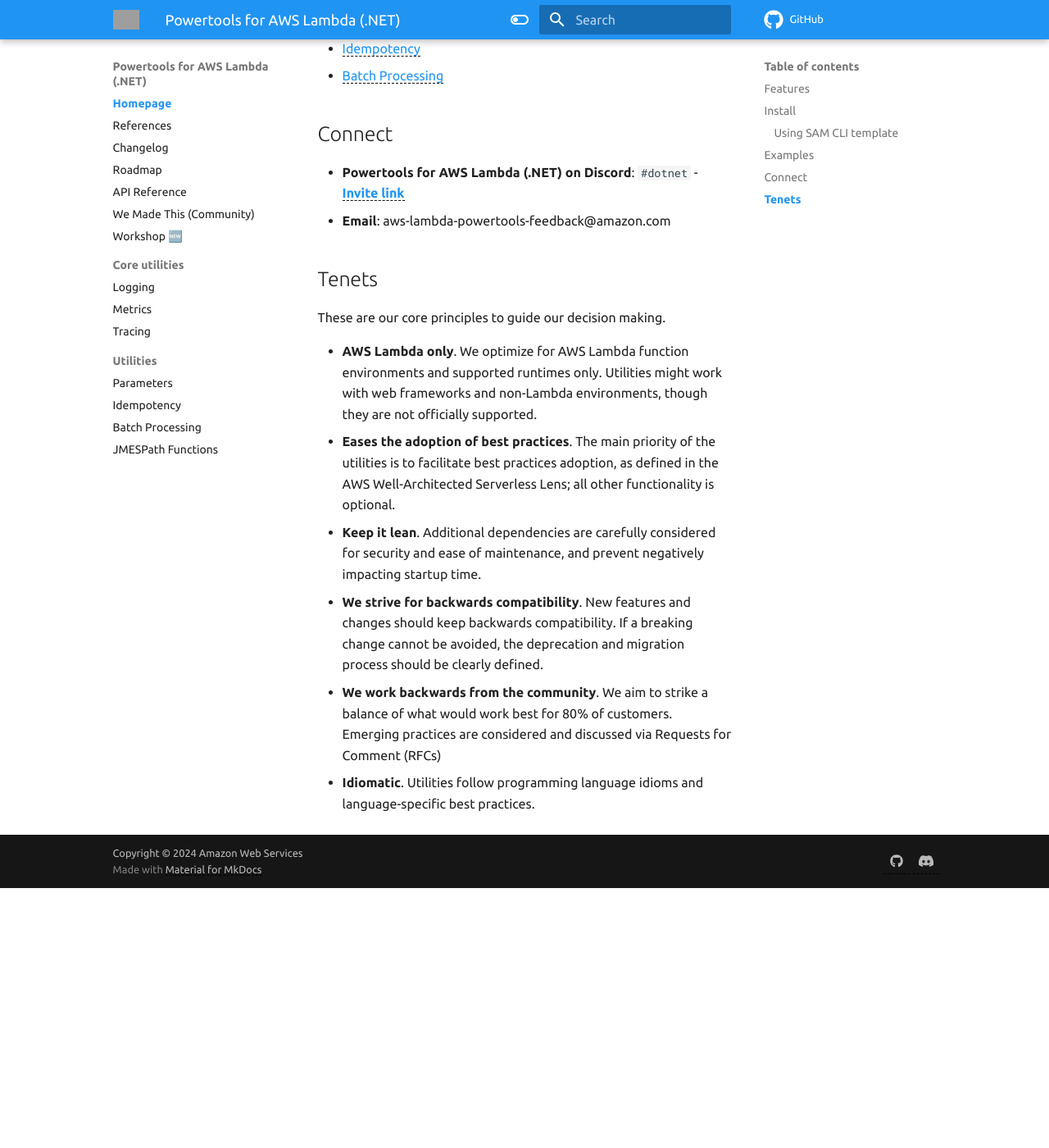
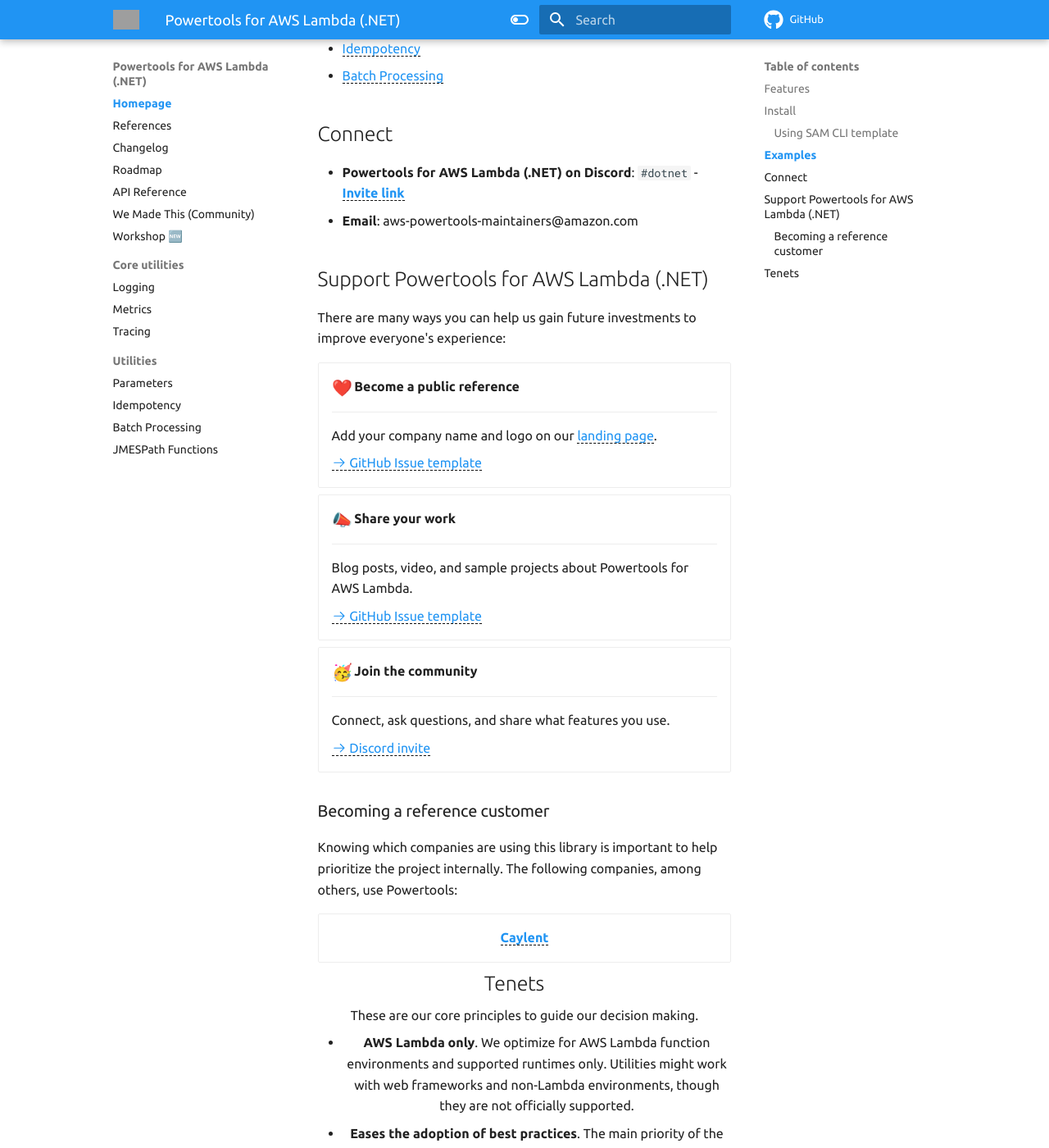
Before and after one commit to aws-powertools/powertools-lambda-dotnet, an MkDocs documentation site: the page built from docs/index.md, in a window 1280 px wide and 1400 px high, scrolled down 3492 px. Shown: the whole window at 82% size. Built offline with MkDocs 1.6.1 and Material for MkDocs 9.7.7, drawn with Linux system fonts in a browser that asks for light colours; emoji names are drawn with the system emoji font; a script that is not in the unit is left out; comment, search, counter and statistics services are not loaded; the version menu is left out; before the commit the page ends 4575 px from its top, so only the background shows below that; grey boxes are pictures that could not be loaded.

Commit message:
Update docs

```diff
--- a/docs/index.md
+++ b/docs/index.md
@@ -120,7 +120,48 @@
 ## Connect
 
 * **Powertools for AWS Lambda (.NET) on Discord**: `#dotnet` - **[Invite link](https://discord.gg/B8zZKbbyET){target="_blank"}**
-* **Email**: aws-lambda-powertools-feedback@amazon.com
+* **Email**: aws-powertools-maintainers@amazon.com
+
+## Support Powertools for AWS Lambda (.NET)
+
+There are many ways you can help us gain future investments to improve everyone's experience:
+
+<div class="grid cards" markdown>
+
+- :heart:{ .lg .middle } __Become a public reference__
+
+    ---
+
+    Add your company name and logo on our [landing page](https://powertools.aws.dev).
+
+    [:octicons-arrow-right-24: GitHub Issue template](https://github.com/aws-powertools/powertools-lambda-dotnet/issues/new?assignees=&labels=customer-reference&template=support_powertools.yml&title=%5BSupport+Lambda+Powertools%5D%3A+%3Cyour+organization+name%3E){target="_blank"}
+
+- :mega:{ .lg .middle } __Share your work__
+
+    ---
+
+    Blog posts, video, and sample projects about Powertools for AWS Lambda.
+
+    [:octicons-arrow-right-24: GitHub Issue template](https://github.com/aws-powertools/powertools-lambda-dotnet/issues/new?assignees=&labels=customer-reference&template=support_powertools.yml&title=%5BSupport+Lambda+Powertools%5D%3A+%3Cyour+organization+name%3E){target="_blank"}
+
+- :partying_face:{ .lg .middle } __Join the community__
+
+    ---
+
+    Connect, ask questions, and share what features you use.
+
+    [:octicons-arrow-right-24: Discord invite](https://discord.gg/B8zZKbbyET){target="blank"}
+
+</div>
+
+### Becoming a reference customer
+
+Knowing which companies are using this library is important to help prioritize the project internally. The following companies, among others, use Powertools:
+
+<div class="grid" style="text-align:center;" markdown>
+
+[**Caylent**](https://caylent.com/){target="_blank" rel="nofollow"}
+{ .card }
 
 ## Tenets
 
```
